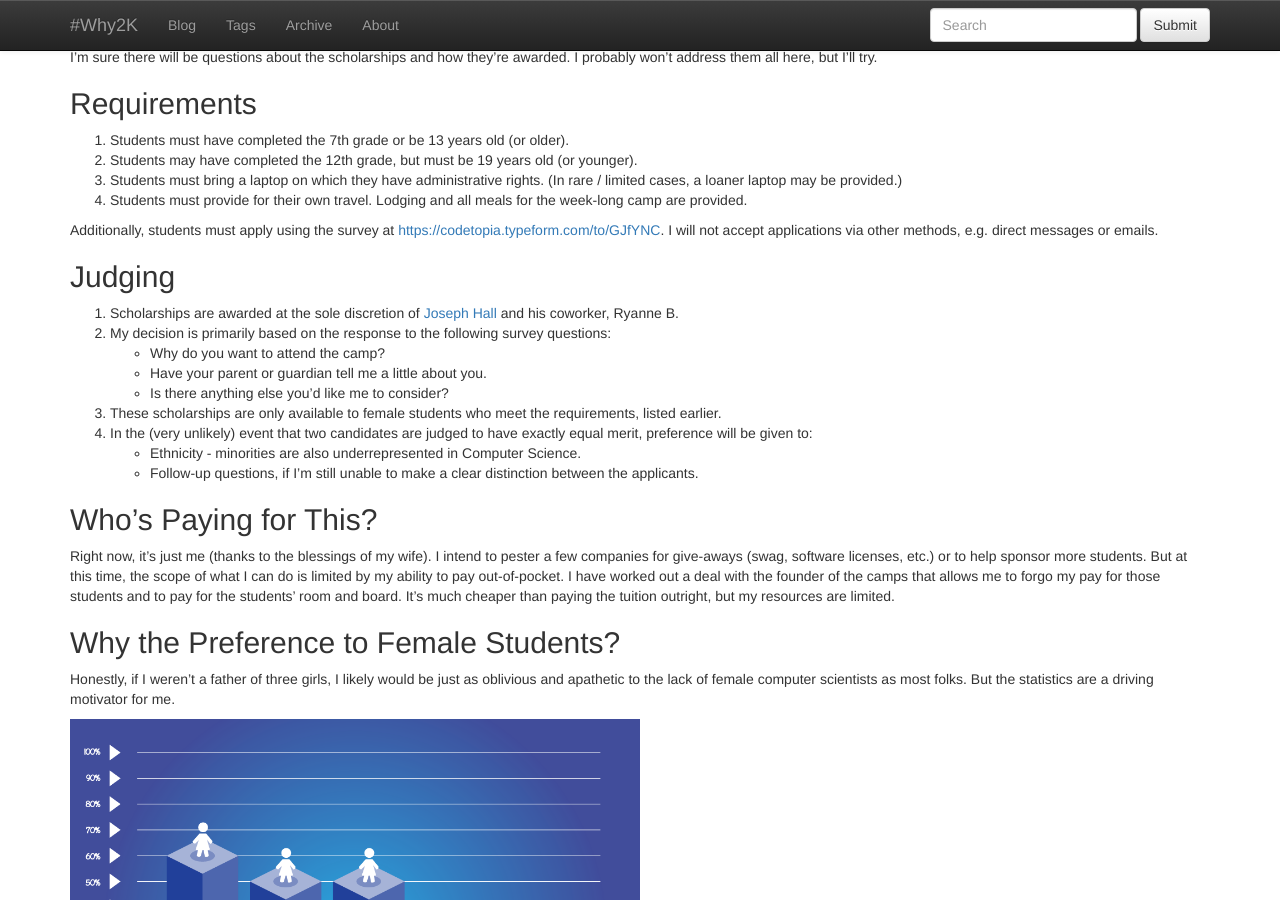
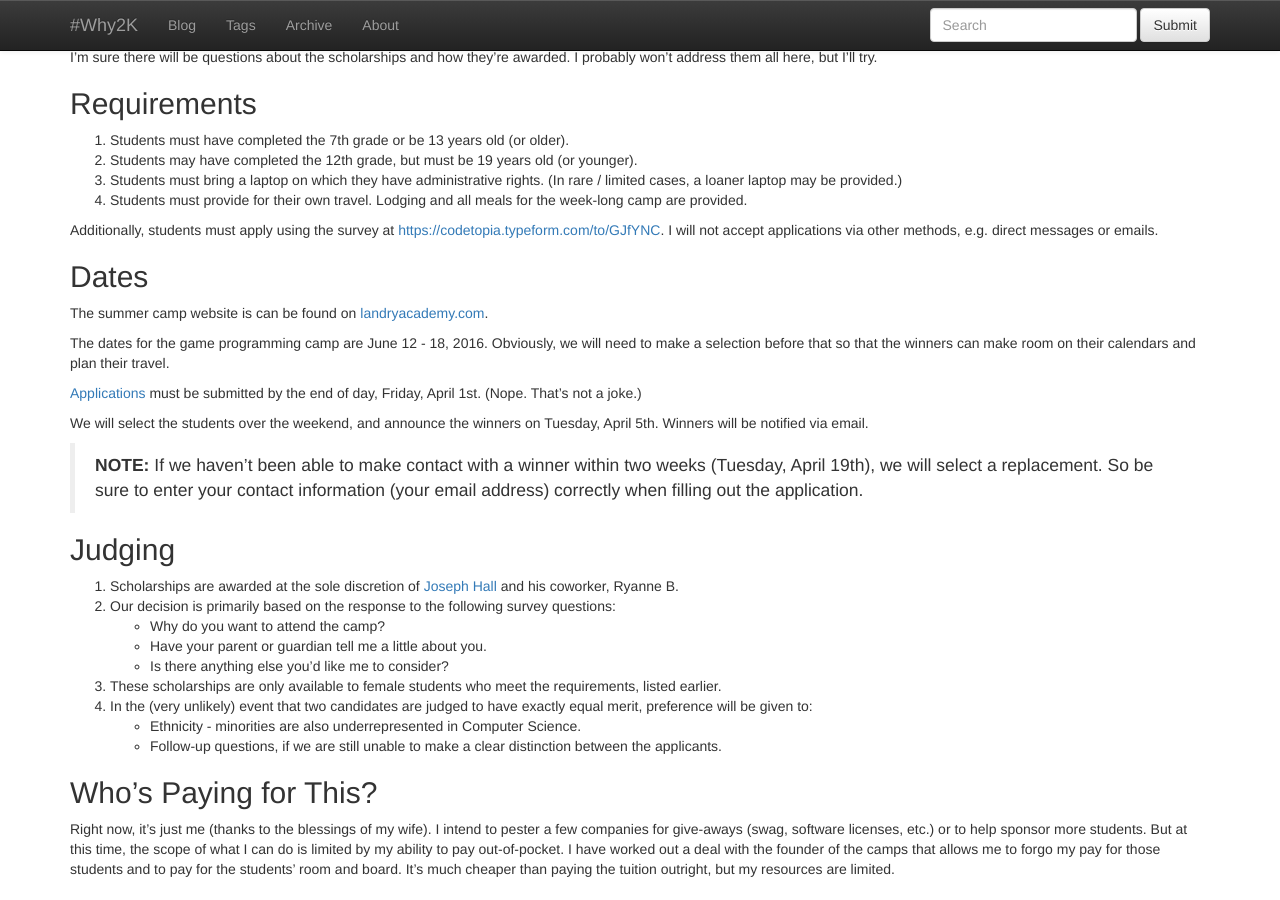
Before and after one commit to groundh0g/why2k.org, a Jekyll site: the page built from _posts/2015-12-19-scholarship-rules.md, in a window 1280 px wide and 900 px high, scrolled down 207 px. Built offline with Jekyll 4.4.1, drawn with Linux system fonts in a browser that asks for light colours; nearby versions of some CDN libraries; library files that are not in the unit come from our copies.

Commit message:
tweak rules, include date, and link to Landry. My/I becomes Our/We.

```diff
--- a/_posts/2015-12-19-scholarship-rules.md
+++ b/_posts/2015-12-19-scholarship-rules.md
@@ -19,17 +19,29 @@ I'm sure there will be questions about the scholarships and how they're awarded.
 
 Additionally, students must apply using the survey at [https://codetopia.typeform.com/to/GJfYNC](https://codetopia.typeform.com/to/GJfYNC). I will not accept applications via other methods, e.g. direct messages or emails.
 
+## Dates
+
+The summer camp website is can be found on [landryacademy.com](http://landryacademy.com/families1/camps/nc/).
+
+The dates for the game programming camp are June 12 - 18, 2016. Obviously, we will need to make a selection before that so that the winners can make room on their calendars and plan their travel.
+
+[Applications](https://codetopia.typeform.com/to/GJfYNC) must be submitted by the end of day, Friday, April 1st. (Nope. That's not a joke.)
+
+We will select the students over the weekend, and announce the winners on Tuesday, April 5th. Winners will be notified via email.
+
+> **NOTE:** If we haven't been able to make contact with a winner within two weeks (Tuesday, April 19th), we will select a replacement. So be sure to enter your contact information (your email address) correctly when filling out the application.
+
 ## Judging
 
 1. Scholarships are awarded at the sole discretion of [Joseph Hall](http://why2k.org/about.html) and his coworker, Ryanne B.
-1. My decision is primarily based on the response to the following survey questions:
+1. Our decision is primarily based on the response to the following survey questions:
   * Why do you want to attend the camp?
   * Have your parent or guardian tell me a little about you.
   * Is there anything else you'd like me to consider?
 1. These scholarships are only available to female students who meet the requirements, listed earlier.
 1. In the (very unlikely) event that two candidates are judged to have exactly equal merit, preference will be given to:
   * Ethnicity - minorities are also underrepresented in Computer Science.
-  * Follow-up questions, if I'm still unable to make a clear distinction between the applicants.
+  * Follow-up questions, if we are still unable to make a clear distinction between the applicants.
 
 ## Who's Paying for This?
 
```
